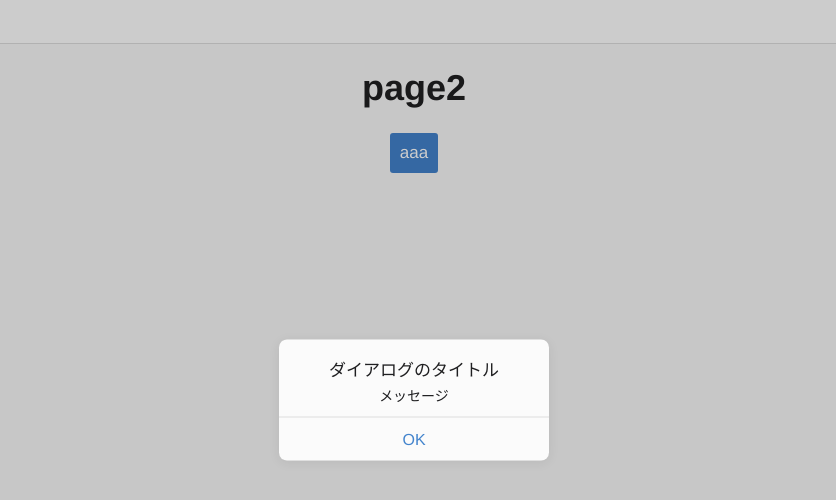
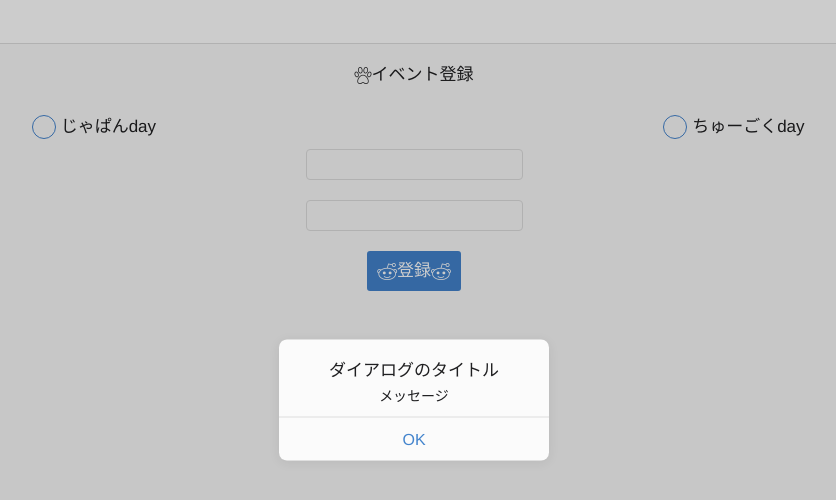
Before and after one commit to momosangakomeda/momosangakomeda.github.io, a plain HTML site: page onsen_input.html in a window 1280 px wide. Shown: the whole page, without its empty margins (226-1062 px from the left). Drawn offline with Linux system fonts and the light colour scheme; files whose address does not match are found by name.

Commit message:
onsentaio

```diff
--- a/onsen_input.html
+++ b/onsen_input.html
@@ -7,13 +7,12 @@
 <script>
   ons.bootstrap();
   ons.ready(function() {
-    // Add another Onsen UI element
-   // var content = document.getElementById("my-content");
-   // content.innerHTML="<ons-button>Another Button</ons-button>";
-   // ons.compile(content);
+   //  Add another Onsen UI element;
+    // var content = document.getElementById("my-content");
+    // content.innerHTML="<ons-button>Another Button</ons-button>";
+    // ons.compile(content);
 
     // アラート
-    //ons.notification.alert()
 
 
 
@@ -48,10 +47,43 @@
        </ons-toolbar>
 
        <div style="text-align:center">
-         <h1>page2</h1>
-         <ons-button onclick="myNavigator.popPage()">aaa
-         </ons-button>
+         <p><ons-icon icon="ion-ios-paw-outline"></ons-icon>イベント登録</p>
+         <ons-row>
+           <ons-col>
+             <label class="checkbox">
+               <input type="checkbox">
+               <div class="checkbox__checkmark"></div>
+               <span class="ons-checkbox-inner">じゃぱんday</span>
+             </label>
+           </ons-col>
+           <ons-col>
+             <label class="checkbox">
+             <input type="checkbox">
+               <div class="checkbox__checkmark"></div>
+               <span class="ons-checkbox-inner">ちゅーごくday</span>
+             </label>
+           </ons-col>
+         </ons-row>
+         <ons-row>
+        <ons-col><input class="text-input" id="my-input"></ons-col>
+      </ons-row>
+      <br>
+      <ons-row>
+        <ons-col><input class="text-input" id="my-input2"></ons-col>
+      </ons-row>
+      <br>
+      <ons-row>
+        <ons-col><ons-button onclick="myNavigator.popPage()"><ons-icon icon="ion-social-reddit-outline"></ons-icon>登録<ons-icon icon="ion-social-reddit-outline"></ons-icon></ons-button></ons-col>
+      </ons-row>
+
+
+
+
+
+
        </div>
+
+
 
     </ons-page>
   </ons-navigator>
```
